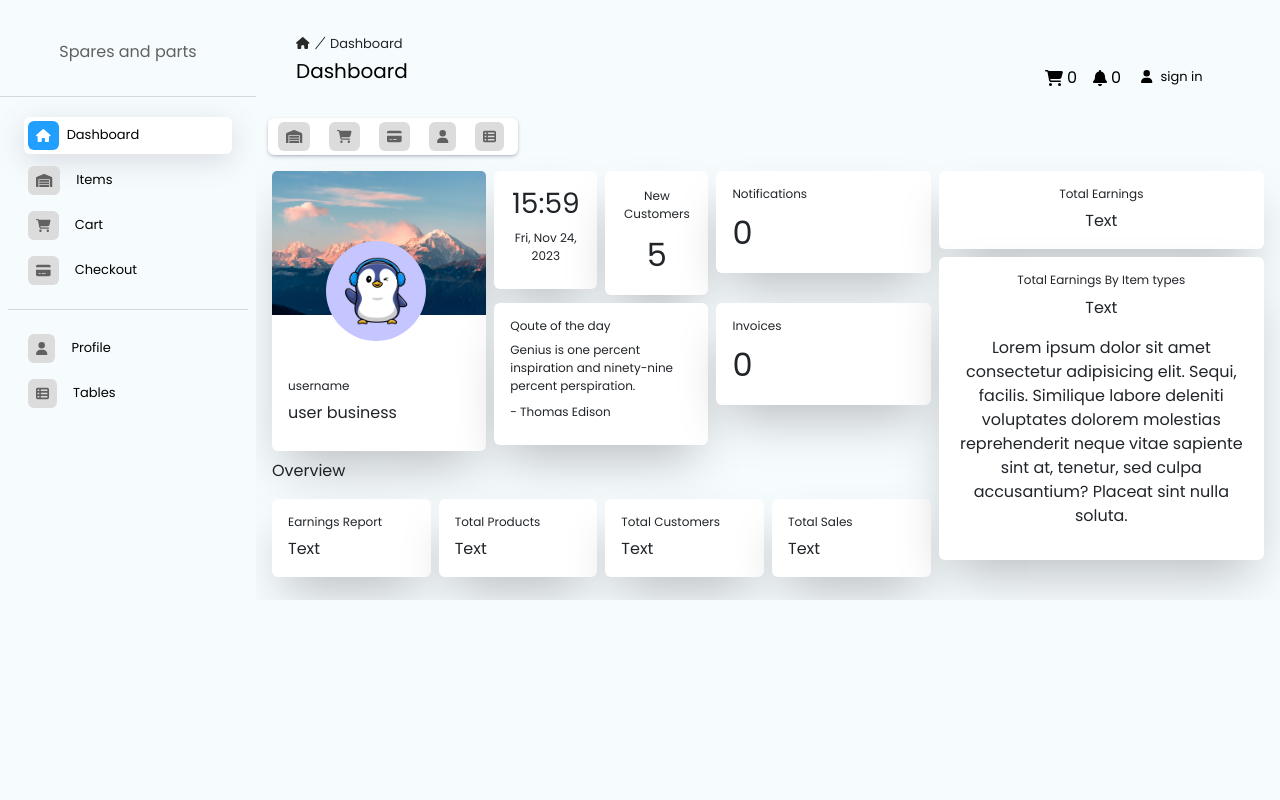
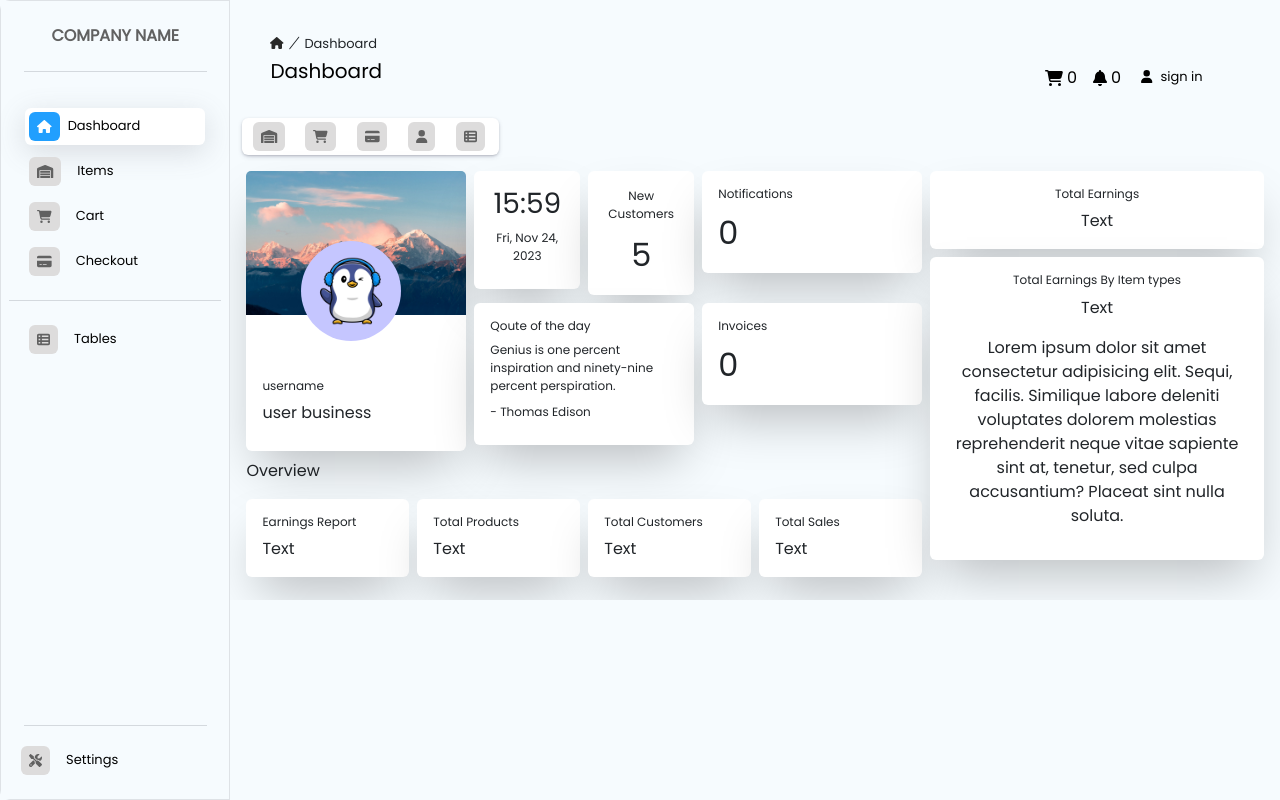
Before and after one commit to kevin-wairi/sparespos, a React (Create React App) app: page / in a window 1280 px wide. Built offline with nearby package versions, Linux system fonts and the light colour scheme; data requests are answered from the project's data file.

Commit message:
updated sidemenu nav

```diff
--- a/public/index.html
+++ b/public/index.html
@@ -22,7 +22,7 @@
     integrity="sha384-9ndCyUaIbzAi2FUVXJi0CjmCapSmO7SnpJef0486qhLnuZ2cdeRhO02iuK6FUUVM"
     crossorigin="anonymous"
   />
-    <title>React App</title>
+    <title>POINT OF SALE</title>
   </head>
   <body>
     <noscript>You need to enable JavaScript to run this app.</noscript>
--- a/src/App.js
+++ b/src/App.js
@@ -279,7 +279,7 @@ function App() {
 
   // set width of main section
   const getWidth = () => {
-    return width >= 1200 ? '80vw'  : '100vw';
+    return width >= 1200 ? '82vw'  : '100vw';
   };
 
 if (width === '80vw') {
@@ -294,7 +294,7 @@ if (width === '80vw') {
     const handleResize = () => {
       setWidth(window.innerWidth);
       if (width === '80vw') {
-        toggleState('false');
+        toggleState(false);
       }
     };
     window.addEventListener('resize', handleResize);
@@ -317,7 +317,7 @@ if (user.isAdmin) {
       <div className='container-fluid'>
         <div className='row flex-nowrap'>
 
-        <div className={`${toggleMenu ? 'disp-overlay' : 'd-none'} ${isSticky && toggleMenu ? 'py-5' : ''} py-4 px-0   d-xl-flex`} style={{width: '20vw', height:'100vh'}} >
+        <div className={`${toggleMenu ? 'disp-overlay' : 'd-none'} ${isSticky && toggleMenu ? 'py-5' : ''} px-0   d-xl-flex`} style={{width: '18vw', height:'100vh'}} >
                     { !(location.pathname.includes('/signup') || location.pathname.includes('/signin')) && <SidebarMenu closeSidebar={toggleState} />}
         </div>
         <div id="scrollableDiv" className="main-section px-0  overflow-y-scroll" style={{  maxHeight: '100vh',width: getWidth()}} onScroll={handleScroll} >
--- a/src/Components/Profile/Profile.jsx
+++ b/src/Components/Profile/Profile.jsx
@@ -321,7 +321,7 @@ function handleLogout(){
 
                                 <div className="d-flex gap-2 align-items-end">
 
-                                {!user ?  (
+                                {!user &&
 
                                     <NavLink to='/signin'>
                                     <div className="d-flex gap-2 align-items-center">
@@ -329,8 +329,9 @@ function handleLogout(){
                                         <p className='m-0'>sign in</p>
                                     </div>
                                     </NavLink>
-                                ) : (
-                                    <>
+                                }
+                                {user  &&
+                                    <div>
                                         <NavLink to='/profile'>
                                         <div className="d-flex align-items-center justify-content-center gap-2">
                                             <FontAwesomeIcon icon={faUser} style={{color: "#000000",}} />
@@ -343,8 +344,8 @@ function handleLogout(){
                                                 <li onClick={()=>handleLogout()}><a className="dropdown-item menu-p" href="#">Logout</a></li>
                                             </ul>
                                         </div>
-                                    </>
-                                ) }
+                                    </div>
+                               }
 
                                 </div>
 
--- a/src/Components/SidebarMenu/SidebarMenu.css
+++ b/src/Components/SidebarMenu/SidebarMenu.css
@@ -19,13 +19,24 @@ a span{
   .sidebar-link.active{
     box-shadow: rgba(100, 100, 111, 0.2) 0px 7px 29px 0px;
     background-color: #fff;
-
   }
   .sidebar-link.active .icon-bg{
     background-color: #219ffe;
     color: #fff;
   }
   .sidebar-link.active .sidenav-icon{
+    color: #fff;
+  }
+
+  .user_settings.active{
+    box-shadow: rgba(100, 100, 111, 0.2) 0px 7px 29px 0px;
+    background-color: #fff;
+  }
+  .user_settings.active .icon-bg{
+    background-color: #219ffe;
+    color: #fff;
+  }
+  .user_settings.active .profile-icon{
     color: #fff;
   }
   .logo{
--- a/src/Components/SidebarMenu/SidebarMenu.jsx
+++ b/src/Components/SidebarMenu/SidebarMenu.jsx
@@ -1,7 +1,7 @@
 import React from 'react'
 import './SidebarMenu.css'
 import { FontAwesomeIcon } from '@fortawesome/react-fontawesome';
-import { faHouse,faWarehouse,faUser,faTableList ,faCartShopping,faXmark,faCreditCard} from '@fortawesome/free-solid-svg-icons';
+import { faHouse,faWarehouse,faTableList ,faCartShopping,faCreditCard,faScrewdriverWrench} from '@fortawesome/free-solid-svg-icons';
 import { NavLink, useLocation } from 'react-router-dom'
 
 
@@ -14,78 +14,77 @@ function SidebarMenu({closeSidebar}) {
   };
 
   return (
-      <div className=' sidebarmenu overflow-x-hidden overflow-y-scroll ' style={{ maxHeight: '100vh' ,  borderRadius: '10px 0  0 10px'}} id='sidebar'>
-        <div className="wrapper rounded">
-          <div className="d-flex justify-content-center py-3">
-          <a className="col-md-9 col-10 text-center align-self-end ">
-            <span className="fs-6 logo ">Spares and parts</span>
-          </a>
-          <div className="py-2 m-1 col-1 col-md-2 d-xl-none" >
-            <button  className=" btn p-0" onClick={()=>closeSidebar()}><FontAwesomeIcon icon={faXmark} /></button>
+      <div className=' sidebarmenu overflow-x-hidden overflow-y-scroll ' style={{ maxHeight: '100vh',  borderRadius: '10px 0  0 10px'}} id='sidebar'>
+        <div className="wrapper border h-100 w-100 d-flex flex-column  justify-content-between">
+
+        <div>
+            <div className="py-3">
+              <button className="btn">
+                <span className="logo fw-bold">COMPANY NAME</span>
+              </button>
+              <hr  className='text-secondary mx-auto' style={{width:'80%'}}/>
             </div>
-          </div>
-          <hr  className='text-secondary'/>
 
             <ul className="nav nav-pills mx-2 ">
               <li className={`nav-item mx-md-3 text-start sidebar-link my-1 flex-fill rounded  ${isNavLinkActive('/') ? 'active' : ''}`}>
               <NavLink  to="/"  >
-              <a href="#" className="nav-link p-0 d-flex gap-2 p-1 " aria-current="page">
+                <div className="d-flex gap-2 p-1">
                   <FontAwesomeIcon className='sidenav-icon p-2 rounded icon-bg' icon={faHouse} />
                   <span className=' d-md-inline my-1'>Dashboard</span>
-              </a>
+                </div>
                 </NavLink>
               </li>
               <li className={` nav-item col-12 mx-md-3 text-start sidebar-link my-1 flex-fill  rounded ${isNavLinkActive('/items') ? 'active' : ''}`}>
               <NavLink  to="/items"  >
-              <a href="#" className="nav-link p-0 d-flex gap-2 p-1" aria-current="page">
+                <div className="d-flex gap-2 p-1">
                   <FontAwesomeIcon className='sidenav-icon p-2 rounded icon-bg' icon={faWarehouse} />
                   <span className='ms-2  d-md-inline my-1 mx-1'>Items</span>
-              </a>
+                </div>
               </NavLink>
               </li>
               <li className={` nav-item  mx-md-3 text-start sidebar-link my-1 flex-fill  rounded ${isNavLinkActive('/cart') ? 'active' : ''}`}>
                 <NavLink  to="/cart"  >
-                <a href="#" className="nav-link p-0 d-flex gap-2 p-1" aria-current="page">
+                  <div className="d-flex gap-2 p-1">
                     <FontAwesomeIcon className='sidenav-icon p-2 rounded icon-bg'icon={faCartShopping}  />
                     <span className='ms-2  d-md-inline my-1'>Cart</span>
-                </a>
+                  </div>
                 </NavLink>
               </li>
               <li className={`nav-item mx-md-3 text-start sidebar-link my-1 flex-fill  rounded ${isNavLinkActive('/checkout') ? 'active' : ''}`}>
               <NavLink  to="/checkout"  >
-              <a href="#" className="nav-link p-0 d-flex gap-2 p-1" aria-current="page">
+                  <div className="d-flex gap-2 p-1">
                     <FontAwesomeIcon className='sidenav-icon p-2 rounded icon-bg' icon={faCreditCard} />
                     <span className='ms-2  d-md-inline my-1'>Checkout</span>
-              </a>
+                  </div>
                 </NavLink>
               </li>
 
               <li className='w-100'>
                 <hr className='text-secondary ' />
               </li>
-
-
-            <li className={`nav-item mx-md-3 text-start sidebar-link my-1 flex-fill  rounded ${isNavLinkActive('/profile') ? 'active' : ''}`}>
-            <NavLink  to="/profile"  >
-              <a href="#" className="nav-link p-0 d-flex gap-2 p-1" aria-current="page">
-              <FontAwesomeIcon className='sidenav-icon p-2 rounded icon-bg' icon={faUser}  />
-                <span className='ms-2  d-md-inline my-1'>Profile</span>
-              </a>
+              <li className={`nav-item mx-md-3 text-start sidebar-link my-1 flex-fill  rounded ${isNavLinkActive('/tables') ? 'active' : ''}`}>
+              <NavLink  to="/tables"  >
+                  <div className="d-flex gap-2 p-1">
+                    <FontAwesomeIcon className='sidenav-icon p-2 rounded icon-bg ' icon={faTableList}  />
+                    <span className='ms-2  d-md-inline my-1'>Tables</span>
+                  </div>
                 </NavLink>
               </li>
+            </ul>
+          </div>
 
-            <li className={`nav-item mx-md-3 text-start sidebar-link my-1 flex-fill  rounded ${isNavLinkActive('/tables') ? 'active' : ''}`}>
-            <NavLink  to="/tables"  >
-              <a href="#" className="nav-link p-0 d-flex gap-2 p-1" aria-current="page">
-              <FontAwesomeIcon className='sidenav-icon p-2 rounded icon-bg ' icon={faTableList}  />
-                <span className='ms-2  d-md-inline my-1'>Tables</span>
-              </a>
+          <div className="py-3">
+          <hr  className='text-secondary mx-auto' style={{width:'80%'}}/>
+              <div className={`nav-item mx-md-3 text-start sidebar-link my-1 flex-fill  rounded ${isNavLinkActive('/profile') ? 'active' : ''}`}>
+              <NavLink  to="/profile"  >
+                  <div className="d-flex gap-2 p-1">
+                    <FontAwesomeIcon className='sidenav-icon p-2 rounded icon-bg ' icon={faScrewdriverWrench}  />
+                    <span className='ms-2  d-md-inline my-1'>Settings</span>
+                  </div>
                 </NavLink>
-            </li>
+              </div>
+            </div>
 
-
-
-          </ul>
         </div>
 
 
--- a/src/Pages/Dashboard/Dashboard.jsx
+++ b/src/Pages/Dashboard/Dashboard.jsx
@@ -7,7 +7,7 @@ import back from '../../assets/images/bg.jpg'
 import './Dashboard.css'
 import Quotes from '../../Components/ArrayFiles/Quotes'
 
-function Dashboard({user={user}}) {
+function Dashboard({user}) {
 
   const [currentQuoteIndex, setCurrentQuoteIndex] = useState(0);
   const [currentDateTime, setCurrentDateTime] = useState(new Date());
```
Lines whose indentation alone changed are shown as unchanged.
